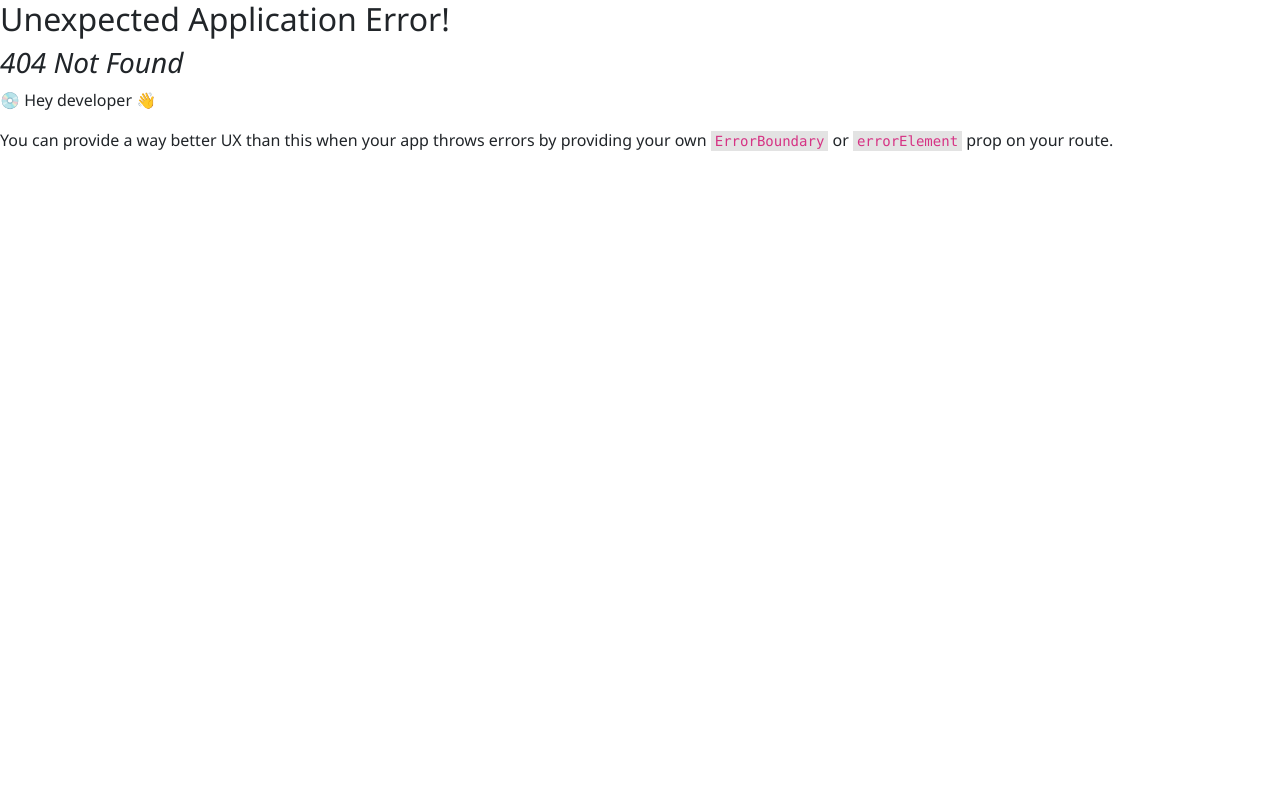
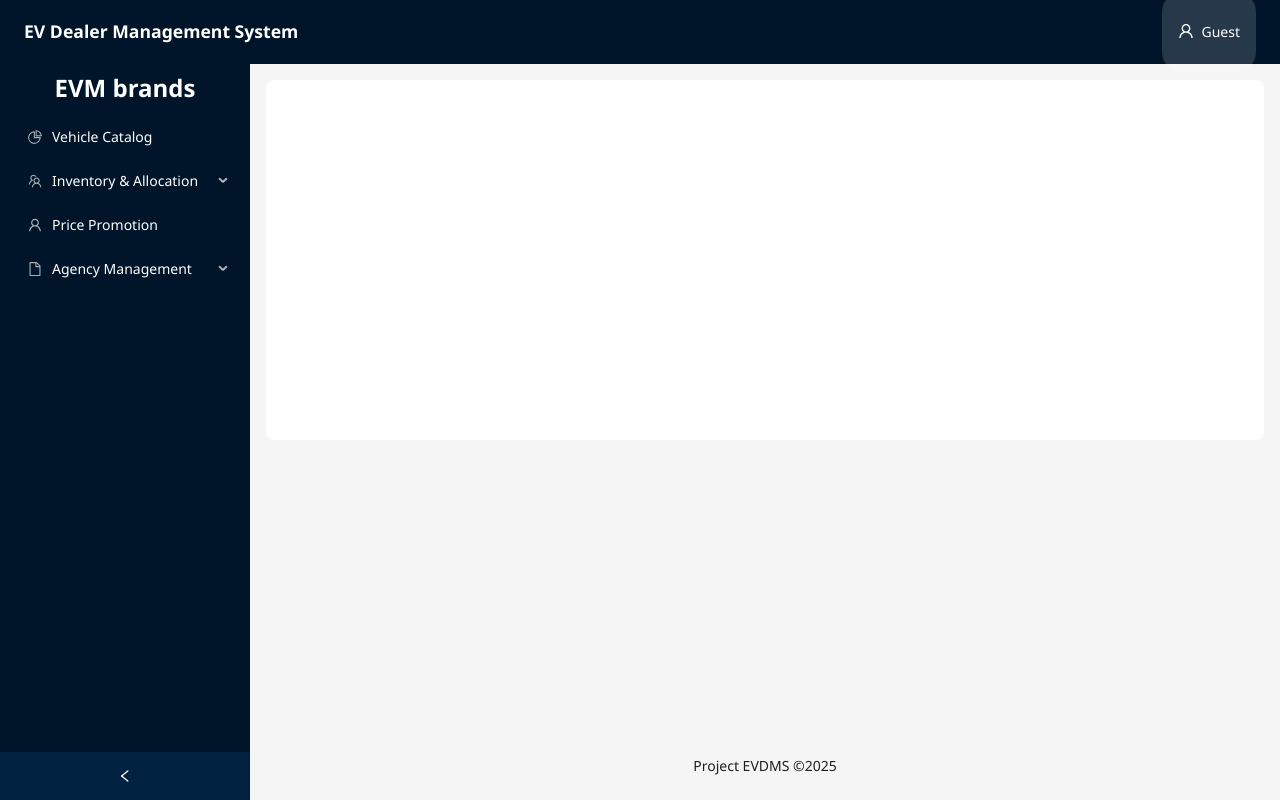
Before and after one commit to teadev2002/FE_SWP_EVDMS_FALL_2025, a React (Vite) app: page /brands in a window 1280 px wide. Before the commit this address had no page. Built offline with nearby package versions, Linux system fonts and the light colour scheme.

Commit message:
fix path

```diff
--- a/src/components/dashboard/index.jsx
+++ b/src/components/dashboard/admin.jsx
@@ -21,29 +21,13 @@ function getItem(label, key, icon, children) {
 }
 
 const items = [
-  getItem('E-Vehicles', 'vehicle', <PieChartOutlined />),
-  getItem('Sales', 'sales', <TeamOutlined />, [
-    getItem('Promotions', 'sales/promotions', <FileOutlined />),
-    getItem('Sale Agreements', 'sales/agreements', <UserOutlined />),
-    getItem('Factory Orders', 'sales/factory-order', <DesktopOutlined />),
-    getItem('Delivery Tracking', 'sales/delivery-tracking', <DesktopOutlined />),
-     getItem('Payment Management', 'sales/payment-management', <DesktopOutlined />),
-  ],
 
-),
-  getItem('Customer', 'customer', <UserOutlined />, [
-    getItem('Overview', 'customer-overview', <FileOutlined />),
-   getItem('Profile', 'customer-profile', <FileOutlined />),
+  getItem('Account Management', 'account-management', <DesktopOutlined />),
+  getItem('Reports & Analysis', 'reports-analysis', <PieChartOutlined /> ),
+  getItem('Inventory & Consumtion', 'inventory-&-consumtion-report', <DesktopOutlined />),
   ]
 
-  ),
-
-  getItem('Report', 'report',  <FileOutlined />,[
-    getItem('Staff Sales Report', 'report/staff-sales-report', <FileOutlined />),
-    getItem('Customer Debt Report', 'report/customer-debt-report', <FileOutlined />),
-  ]),
-];
-const Dashboard = () => {
+const Admin = () => {
   const [collapsed, setCollapsed] = useState(false);
   const {
     token: { colorBgContainer, borderRadiusLG },
@@ -56,7 +40,7 @@ const Dashboard = () => {
       <Layout>
         <Sider width={250} collapsible collapsed={collapsed} onCollapse={value => setCollapsed(value)}>
           <div className="demo-logo-vertical" />
-          <h4 style={{color:"white",textAlign:"center", marginTop:"10px", marginBottom:"10px", fontWeight:"bold"}}>Dealer</h4>
+          <h4 style={{color:"white",textAlign:"center", marginTop:"10px", marginBottom:"10px", fontWeight:"bold"}}>DASHBOARD</h4>
           <Menu theme="dark" defaultSelectedKeys={['1']} mode="inline" items={items} />
         </Sider>
         <Layout style={{ padding: '0 16px' }}>
@@ -80,4 +64,4 @@ const Dashboard = () => {
     </Layout>
   );
 };
-export default Dashboard;
+export default Admin;
--- /dev/null
+++ b/src/components/dashboard/brands.jsx
@@ -0,0 +1,80 @@
+import React, { useState } from 'react';
+import {
+  DesktopOutlined,
+  FileOutlined,
+  PieChartOutlined,
+  TeamOutlined,
+  UserOutlined,
+} from '@ant-design/icons';
+import { Breadcrumb, Layout, Menu, theme } from 'antd';
+import { Link, Outlet } from 'react-router-dom';
+import DashboardHeader from '../DashboardHeader';
+
+const { Header, Content, Footer, Sider } = Layout;
+function getItem(label, key, icon, children) {
+  return {
+    key,
+    icon,
+    children,
+    label: <Link to={key} style={{ color: '#fff',textDecoration: 'none'  }}>{label}</Link>,
+  };
+}
+
+const items = [
+  getItem('Vehicle Catalog', 'vehicle-catalog', <PieChartOutlined />), // ('TÊN HIỂN THỊ RA', 'ĐƯỜNG DẪN KHI CLICK VÀO', <ICON>)
+  getItem('Inventory & Allocation', 'inventory-allocation', <TeamOutlined />, [
+    getItem('Inventory Management', 'inventory-allocation/inventory', <FileOutlined />),
+    getItem('Vehicle Allocation', 'inventory-allocation/vehicle-allocation', <FileOutlined />),
+  ],
+
+),
+  getItem('Price Promotion', 'price-promotion-manage', <UserOutlined />),
+
+  getItem('Agency Management', 'agency-management',  <FileOutlined />,[
+    getItem('Agreements', 'agency-management/agreements-management', <FileOutlined />),
+    getItem('Sales', 'agency-management/sales-management', <FileOutlined />),
+    getItem('Debt', 'agency-management/debt-management', <FileOutlined />),
+  ]),
+  // getItem('Account Management', 'account-management', <DesktopOutlined />),
+  // getItem('Reports & Analysis', 'reports-analysis', <PieChartOutlined /> ),
+  // getItem('Inventory & Consumtion', 'inventory-&-consumtion-report', <DesktopOutlined />),
+  ]
+
+const Brands = () => {
+  const [collapsed, setCollapsed] = useState(false);
+  const {
+    token: { colorBgContainer, borderRadiusLG },
+  } = theme.useToken();
+  return (
+    <Layout style={{ minHeight: '100vh' }}>
+      <Header style={{ padding: 0, background: '#001529', position: 'sticky', top: 0, zIndex: 1000 }}>
+        <DashboardHeader />
+      </Header>
+      <Layout>
+        <Sider width={250} collapsible collapsed={collapsed} onCollapse={value => setCollapsed(value)}>
+          <div className="demo-logo-vertical" />
+          <h4 style={{color:"white",textAlign:"center", marginTop:"10px", marginBottom:"10px", fontWeight:"bold"}}>EVM brands</h4>
+          <Menu theme="dark" defaultSelectedKeys={['1']} mode="inline" items={items} />
+        </Sider>
+        <Layout style={{ padding: '0 16px' }}>
+          <Content style={{ margin: '16px 0' }}>
+            <div
+              style={{
+                padding: 0,
+                minHeight: 360,
+                background: colorBgContainer,
+                borderRadius: borderRadiusLG,
+              }}
+            >
+              <Outlet />
+            </div>
+          </Content>
+          <Footer style={{ textAlign: 'center' }}>
+            Project EVDMS ©{new Date().getFullYear()}
+          </Footer>
+        </Layout>
+      </Layout>
+    </Layout>
+  );
+};
+export default Brands;
--- a/src/components/dashboard/AdminDashboard.jsx
+++ b/src/components/dashboard/store.jsx
@@ -21,26 +21,29 @@ function getItem(label, key, icon, children) {
 }
 
 const items = [
-  getItem('Vehicle Catalog', 'vehicle-catalog', <PieChartOutlined />), // ('TÊN HIỂN THỊ RA', 'ĐƯỜNG DẪN KHI CLICK VÀO', <ICON>)
-  getItem('Inventory & Allocation', 'inventory-allocation', <TeamOutlined />, [
-    getItem('Inventory Management', 'inventory-allocation/inventory', <FileOutlined />),
-    getItem('Vehicle Allocation', 'inventory-allocation/vehicle-allocation', <FileOutlined />),
+  getItem('E-Vehicles', 'vehicle', <PieChartOutlined />),
+  getItem('Sales', 'sales', <TeamOutlined />, [
+    getItem('Promotions', 'sales/promotions', <FileOutlined />),
+    getItem('Sale Agreements', 'sales/agreements', <UserOutlined />),
+    getItem('Factory Orders', 'sales/factory-order', <DesktopOutlined />),
+    getItem('Delivery Tracking', 'sales/delivery-tracking', <DesktopOutlined />),
+     getItem('Payment Management', 'sales/payment-management', <DesktopOutlined />),
   ],
 
 ),
-  getItem('Price Promotion', 'price-promotion-manage', <UserOutlined />),
-
-  getItem('Agency Management', 'agency-management',  <FileOutlined />,[
-    getItem('Agreements', 'agency-management/agreements-management', <FileOutlined />),
-    getItem('Sales', 'agency-management/sales-management', <FileOutlined />),
-    getItem('Debt', 'agency-management/debt-management', <FileOutlined />),
-  ]),
-  getItem('Account Management', 'account-management', <DesktopOutlined />),
-  getItem('Reports & Analysis', 'reports-analysis', <PieChartOutlined /> ),
-  getItem('Inventory & Consumtion', 'inventory-&-consumtion-report', <DesktopOutlined />),
+  getItem('Customer', 'customer', <UserOutlined />, [
+    getItem('Overview', 'customer-overview', <FileOutlined />),
+   getItem('Profile', 'customer-profile', <FileOutlined />),
   ]
 
-const AdminDashboard = () => {
+  ),
+
+  getItem('Report', 'report',  <FileOutlined />,[
+    getItem('Staff Sales Report', 'report/staff-sales-report', <FileOutlined />),
+    getItem('Customer Debt Report', 'report/customer-debt-report', <FileOutlined />),
+  ]),
+];
+const Store = () => {
   const [collapsed, setCollapsed] = useState(false);
   const {
     token: { colorBgContainer, borderRadiusLG },
@@ -53,7 +56,7 @@ const AdminDashboard = () => {
       <Layout>
         <Sider width={250} collapsible collapsed={collapsed} onCollapse={value => setCollapsed(value)}>
           <div className="demo-logo-vertical" />
-          <h4 style={{color:"white",textAlign:"center", marginTop:"10px", marginBottom:"10px", fontWeight:"bold"}}>Dashboard</h4>
+          <h4 style={{color:"white",textAlign:"center", marginTop:"10px", marginBottom:"10px", fontWeight:"bold"}}>Dealer</h4>
           <Menu theme="dark" defaultSelectedKeys={['1']} mode="inline" items={items} />
         </Sider>
         <Layout style={{ padding: '0 16px' }}>
@@ -77,4 +80,4 @@ const AdminDashboard = () => {
     </Layout>
   );
 };
-export default AdminDashboard;
+export default Store;
```
Also changed, not shown: src/App.jsx (+25 -6 lines).
